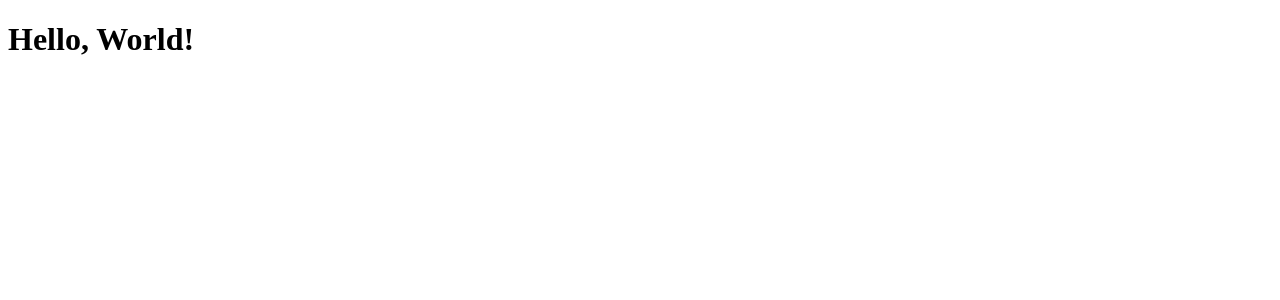
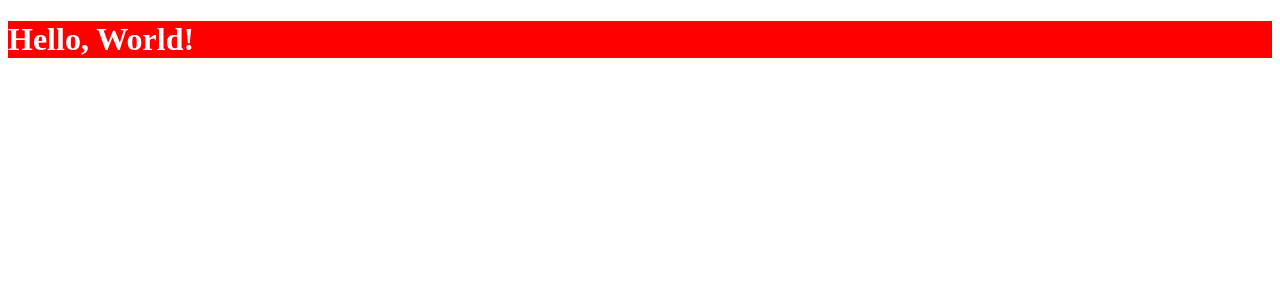
Before and after one commit to keisuke90/5-5-workout, a Vue app in the folder packages/frontend/: page / in a window 1280 px wide. Shown: the top 300 px of the page. Built offline with nearby package versions, Linux system fonts and the light colour scheme.

Commit message:
sassインストール

```diff
--- a/packages/frontend/package.json
+++ b/packages/frontend/package.json
@@ -37,6 +37,7 @@
     "eslint-plugin-vue": "^9.3.0",
     "npm-run-all": "^4.1.5",
     "prettier": "^2.7.1",
+    "sass": "^1.58.0",
     "typescript": "^4.9.4",
     "vite": "^4.0.0",
     "vue-tsc": "^1.0.12"
--- a/packages/frontend/src/App.vue
+++ b/packages/frontend/src/App.vue
@@ -1,7 +1,16 @@
 <script setup lang="ts"></script>
 
 <template>
-  <h1>Hello, World!</h1>
+  <div class="section">
+    <h1>Hello, World!</h1>
+  </div>
 </template>
 
-<style scoped></style>
+<style lang="scss" scoped>
+.section {
+  background-color: red;
+  h1 {
+    color: white;
+  }
+}
+</style>
```
Also changed, not shown: 1 other file (tests, documents, lock files or other folders).
